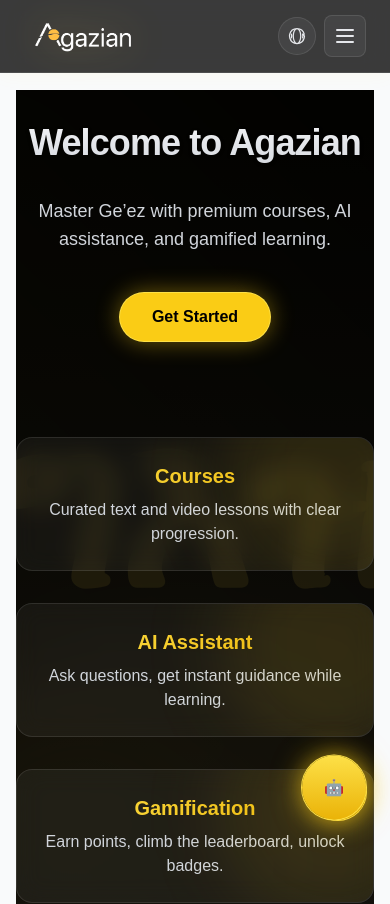
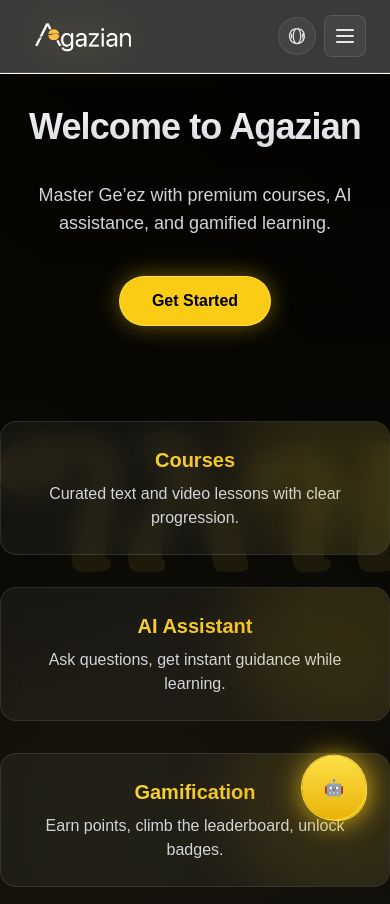
Before and after one commit to elsh1923/Geez_learning, a Next.js app: page / in a window 390 px wide. Shown: the top 904 px of the page. Built offline with nearby package versions, Linux system fonts and the light colour scheme.

Commit message:
Fix: declare course variables in API route

```diff
--- a/src/components/Layout.tsx
+++ b/src/components/Layout.tsx
@@ -11,8 +11,8 @@
   return (
     <div className="flex flex-col min-h-screen">
       <Navbar />
-      {/* Mobile-only padding; no padding on larger screens */}
-      <main className="flex-1 p-4 sm:p-0">{children}</main>
+      {/* No padding at any breakpoint; sections manage their own spacing */}
+      <main className="flex-1 p-0">{children}</main>
       <Footer />
     </div>
   );
```
